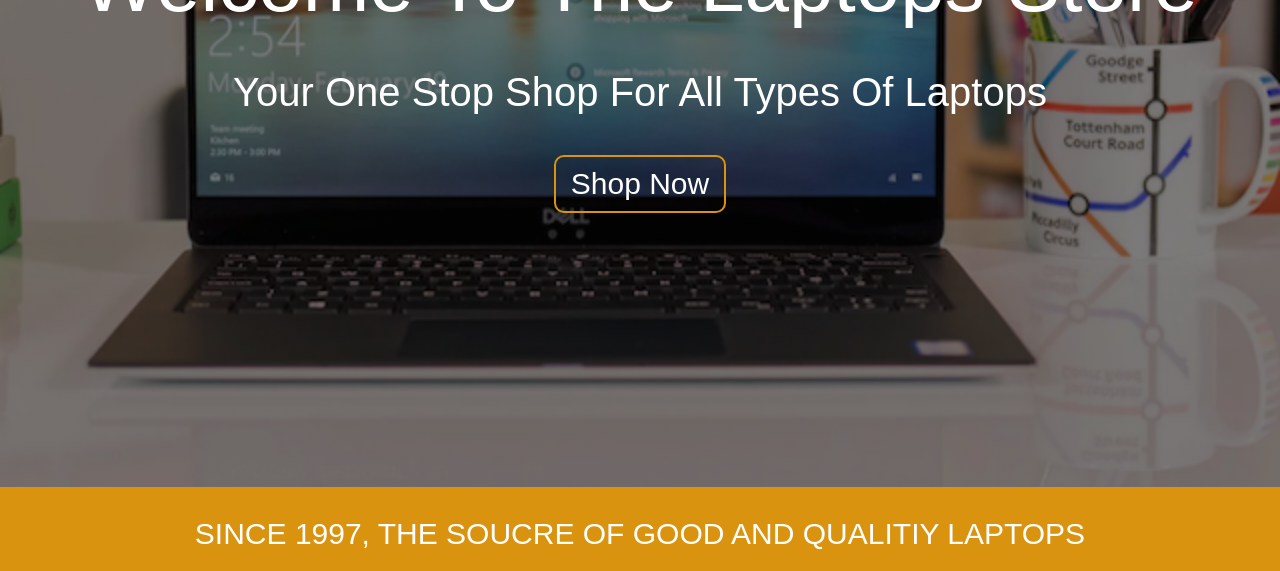
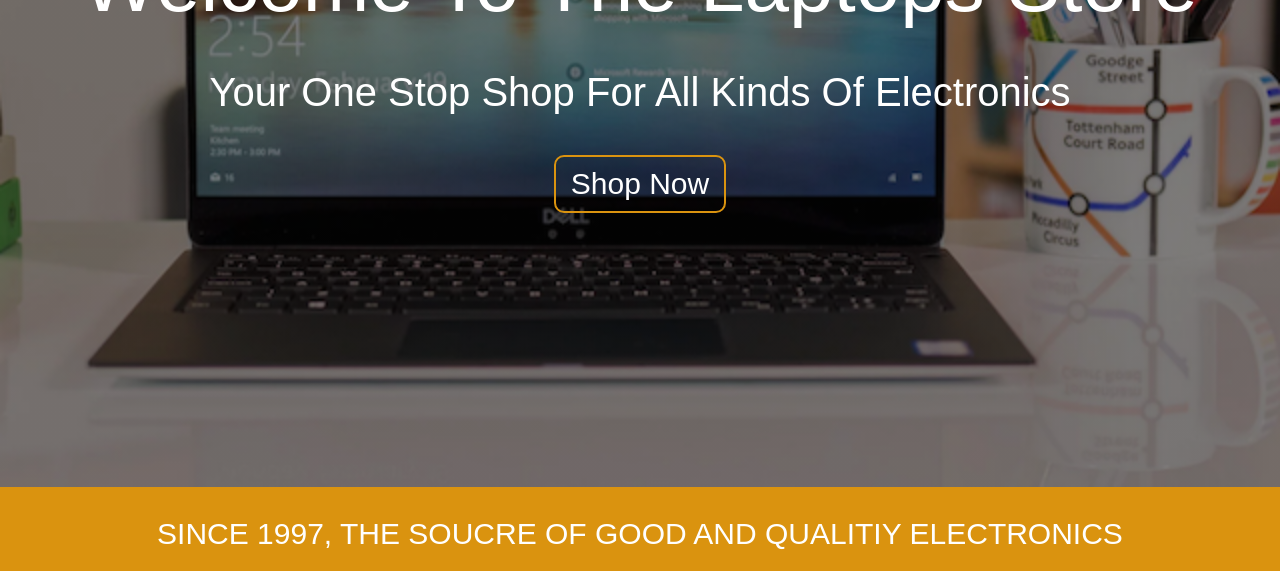
Before and after one commit to nikhea/vuejs_ecommerce, a Vue app: page / in a window 1280 px wide. Shown: the part 381-952 px from the top of the page. Built offline with nearby package versions, Linux system fonts and the light colour scheme; no server answers.

Commit message:
refactored text in products and header

```diff
--- a/src/components/Landing.vue
+++ b/src/components/Landing.vue
@@ -2,7 +2,8 @@
   <div class="img">
     <div class="img__text">
       <h3>Welcome To The Laptops Store</h3>
-      <p>Your one stop shop for all types of laptops</p>
+      <!-- <p>Your one stop shop for all types of laptops</p> -->
+      <p>Your one stop shop for all kinds of electronics</p>
       <router-link to="/" class="link">Shop Now</router-link>
     </div>
   </div>
--- a/src/components/Products.vue
+++ b/src/components/Products.vue
@@ -4,13 +4,13 @@
 
     <Landing />
     <div class="padding">
-      <p>since 1997, the soucre of good and qualitiy laptops</p>
+      <!-- <p>since 1997, the soucre of good and qualitiy laptops</p> -->
+      <p>since 1997, the soucre of good and qualitiy electronics</p>
     </div>
 
     <Cards />
     <div class="search__product container">
       <input type="text" v-model="searchProduct" placeholder="Search for  Product" />
-
     </div>
 
     <div class="container products">
@@ -26,7 +26,6 @@
             <a class="product__add" @click="addToCart(product._id)">Add To Cart</a>
           </div>
         </div>
-
       </div>
     </div>
   </div>
@@ -147,7 +146,6 @@ a {
   margin-right: 20em;
   width: 100vh;
   /* margin-top: 4em; */
-
 }
 .search__product > input {
   width: 40vw;
```
